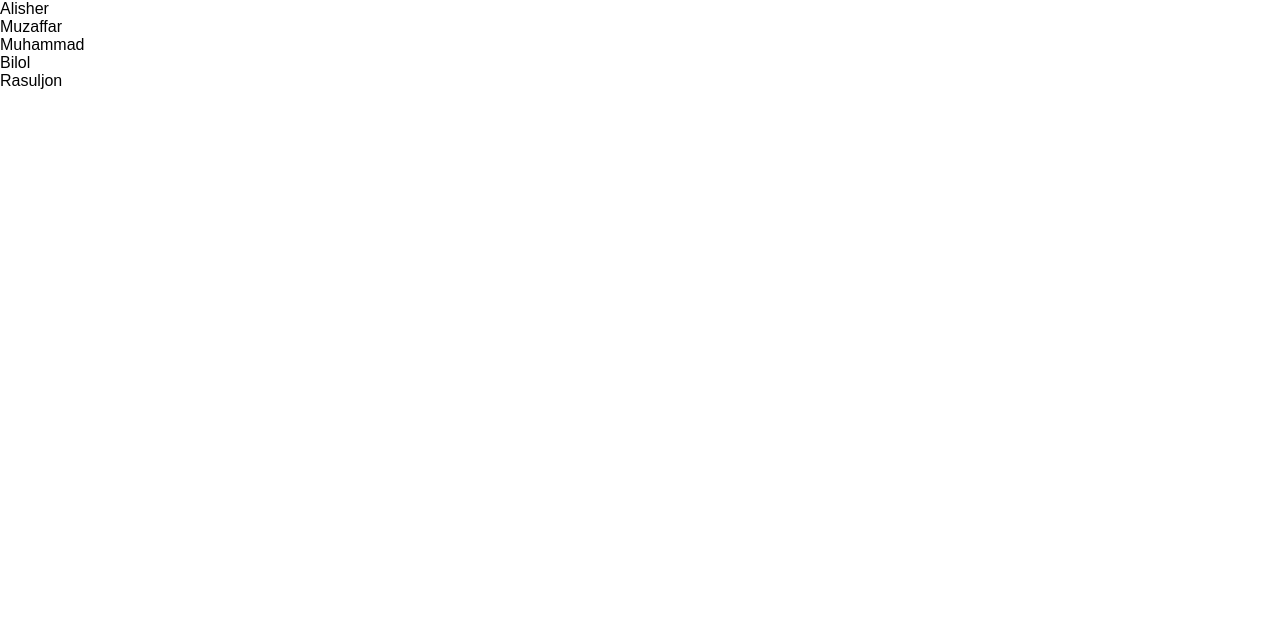
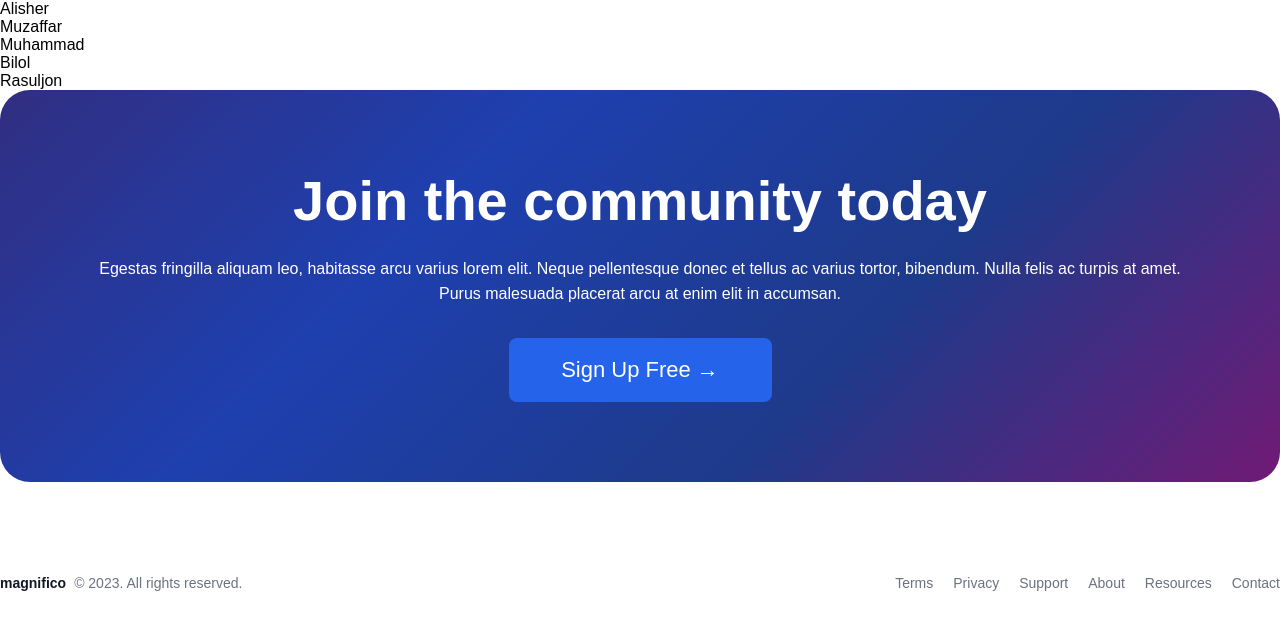
Before and after one commit to GaybullayevMuzaffar/team-figma, a React (Vite) app: page / in a window 1280 px wide. Shown: the top 630 px of the page. Built offline with nearby package versions, Linux system fonts and the light colour scheme.

Commit message:
Nematulloh

```diff
--- a/src/Components/Footer/Footer.css
+++ b/src/Components/Footer/Footer.css
@@ -1,4 +1,4 @@
-*{
+* {
     margin: 0;
     padding: 0;
     box-sizing: border-box;
@@ -6,3 +6,101 @@
     list-style: none;
     text-decoration: none;
 }
+
+.container {
+    max-width: 1300px;
+    width: 100%;
+    margin: auto;
+    padding-right: 0;
+    padding-left: 0;
+}
+
+.footer__section1 {
+    padding: 80px;
+    background: linear-gradient(135deg, #312E81, #1E40AF, #1E3A8A, #701A75);
+    width: 1280px;
+
+    border-radius: 30px;
+
+    display: flex;
+    flex-direction: column;
+    align-items: center;
+    justify-content: center;
+    text-align: center;
+    gap: 24px;
+}
+
+.footer__section1>h1 {
+    color: white;
+    font-weight: 800;
+    font-style: ExtraBold;
+    font-size: 56px;
+    line-height: 110.00000000000001%;
+    letter-spacing: 0%;
+    text-align: center;
+}
+
+.footer__section1>p {
+    width: 1120px;
+    height: 58px;
+    line-height: 160%;
+    color: white;
+}
+
+.footer__section1--btn {
+    width: 263px;
+    min-height: 64px;
+    display: flex;
+    align-items: center;
+    justify-content: center;
+    gap: 16px;
+    border-radius: 8px;
+    background: #2563EB;
+    border: none;
+    font-size: 22px;
+    color: white;
+    cursor: pointer;
+    transition: all 0.3s ease-in-out;
+}
+
+.footer__section1--btn:hover {
+    transform: scale(1.1);
+}
+
+/* ///////////////////////////////////////////////////////// */
+
+.footer__bottom {
+    display: flex;
+    justify-content: space-between;
+    align-items: center;
+    padding: 93px 0;
+}
+
+.footer__left {
+    display: flex;
+    gap: 8px;
+    align-items: center;
+    font-size: 14px;
+    color: #6b7280;
+}
+
+.footer__left b {
+    color: #111827;
+}
+
+.footer__right {
+    display: flex;
+    gap: 20px;
+    flex-wrap: wrap;
+}
+
+.footer__right a {
+    font-size: 14px;
+    color: #6b7280;
+    transition: 0.2s ease;
+    text-decoration: none;
+}
+
+.footer__right a:hover {
+    color: #2563eb;
+}
--- a/src/Components/Footer/Footer.jsx
+++ b/src/Components/Footer/Footer.jsx
@@ -3,8 +3,28 @@ import "./Footer.css";
 function Footer() {
   return (
     <div>
-      {/* <h1>Nematulloh</h1> */}
+      <div className="Footer container">
+        <div className="footer__section1">
+          <h1>Join the community today</h1>
+          <p>Egestas fringilla aliquam leo, habitasse arcu varius lorem elit. Neque pellentesque donec et tellus ac varius tortor, bibendum. Nulla felis ac turpis at amet. Purus malesuada placerat arcu at enim elit in accumsan.</p>
+          <button className="footer__section1--btn">Sign Up Free →</button>
+        </div>
+      </div>
+      <div className="footer__bottom container">
+        <div className="footer__left">
+          <b>magnifico</b>
+          <span>© 2023. All rights reserved.</span>
+        </div>
 
+        <div className="footer__right">
+          <a href="#">Terms</a>
+          <a href="#">Privacy</a>
+          <a href="#">Support</a>
+          <a href="#">About</a>
+          <a href="#">Resources</a>
+          <a href="#">Contact</a>
+        </div>
+      </div>
     </div>
   )
 }
```
